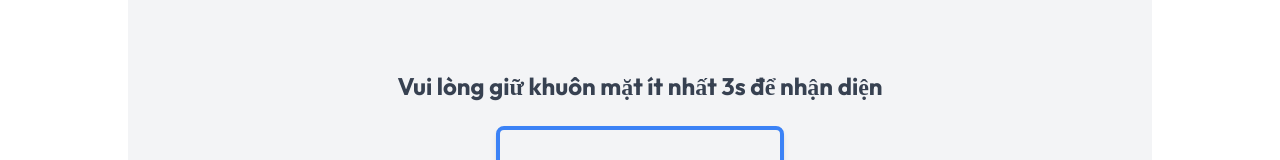
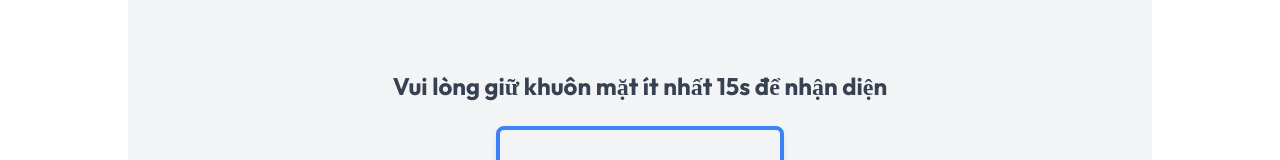
Before and after one commit to tienkhoina/prj-1-front-end, a React (Vite) app: page /facelogin in a window 1280 px wide. Shown: the part 193-353 px from the top of the page. Built offline with nearby package versions, Linux system fonts and the light colour scheme; no server answers.

Commit message:
add face login

```diff
--- a/src/pages/FaceLogin.jsx
+++ b/src/pages/FaceLogin.jsx
@@ -39,7 +39,7 @@ const App = () => {
 
   // Gửi ảnh mỗi 3 giây
   useEffect(() => {
-    const interval = setInterval(sendImageToServer, 3000);
+    const interval = setInterval(sendImageToServer, 15000);
     return () => clearInterval(interval);
   }, []);
 
@@ -58,7 +58,7 @@ const App = () => {
     <div className="min-h-screen bg-gray-100 flex flex-col items-center justify-center p-4">
       {/* Header */}
       <h1 className="text-2xl font-bold mb-6 text-gray-700">
-        Vui lòng giữ khuôn mặt ít nhất 3s để nhận diện
+        Vui lòng giữ khuôn mặt ít nhất 15s để nhận diện
       </h1>
 
       {/* Camera */}
```
